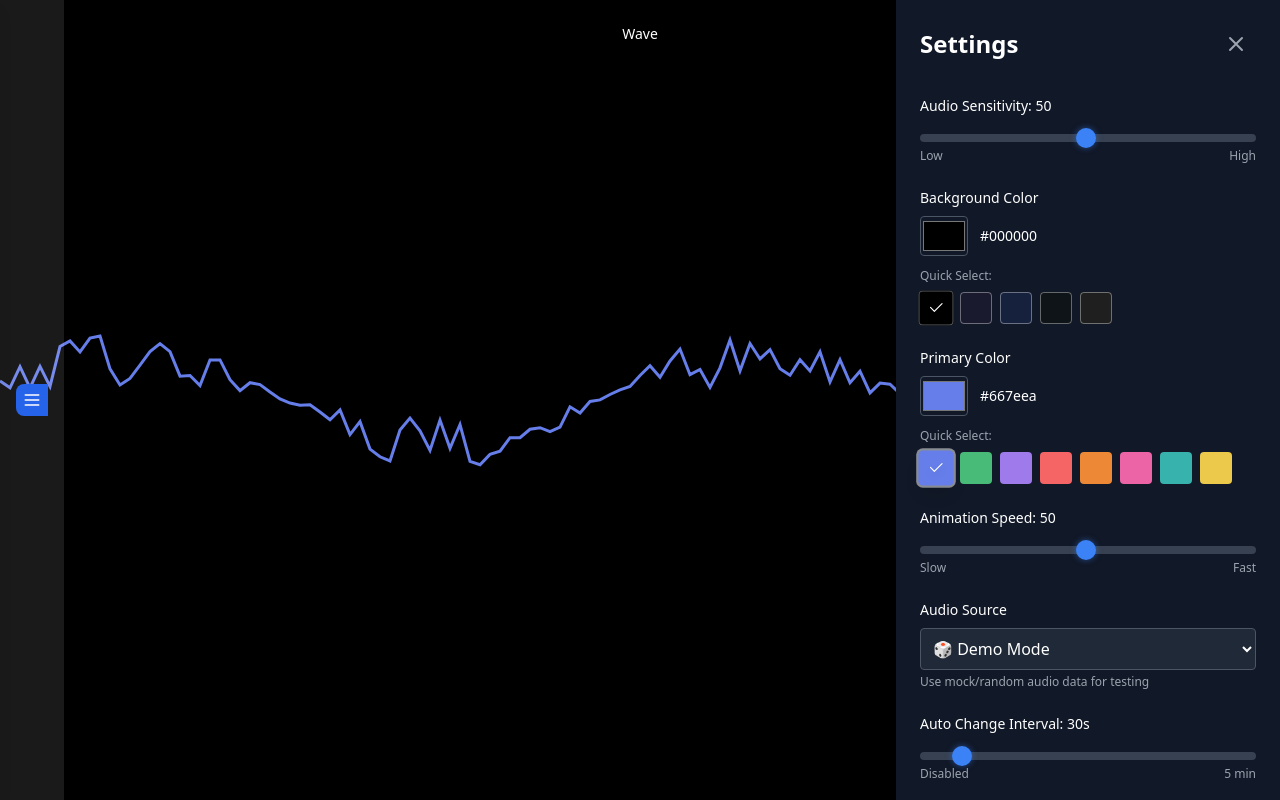
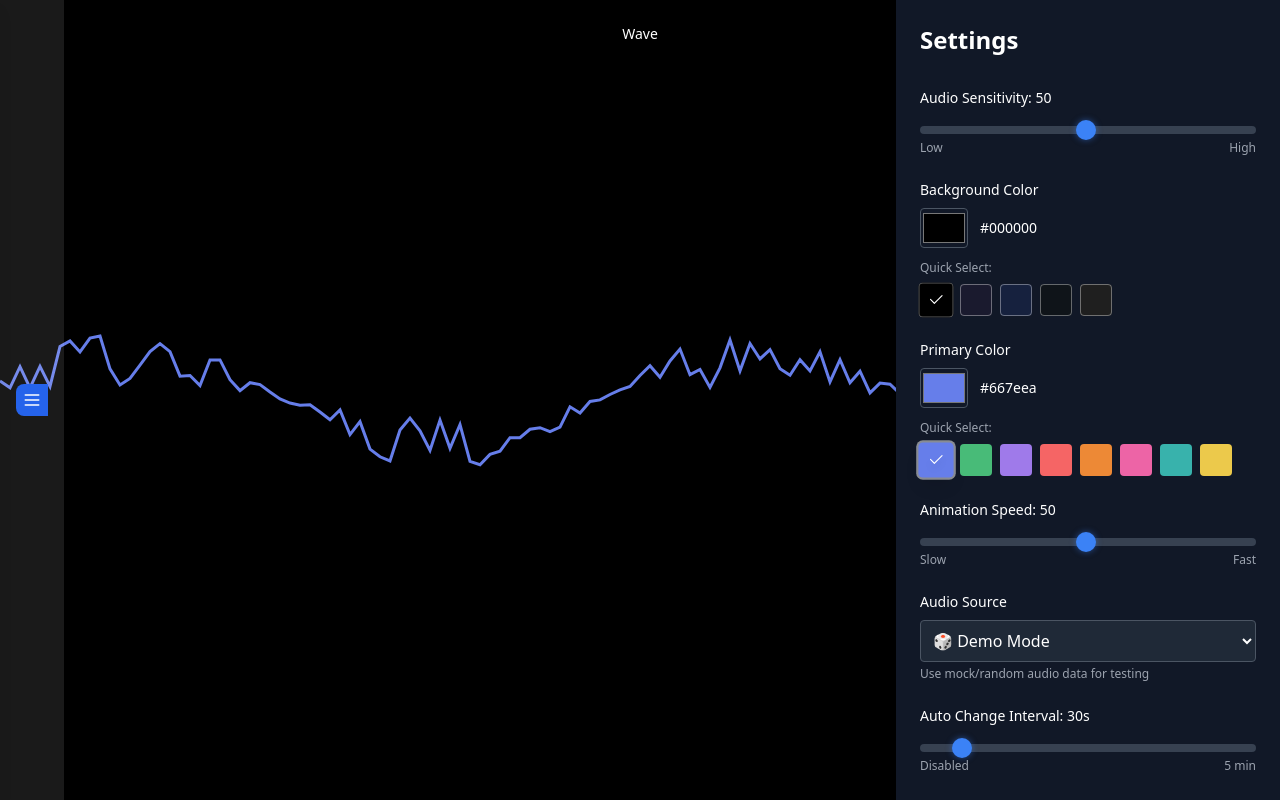
Before and after one commit to ast0ne1/FlowThing, a React (Vite) app: page / in a window 1280 px wide. Both pictures are taken after a click on the element 1248 px from the left and 400 px from the top of the page. Built offline with nearby package versions, Linux system fonts and the light colour scheme.

Commit message:
Update SettingsPanel.tsx

```diff
--- a/src/components/SettingsPanel.tsx
+++ b/src/components/SettingsPanel.tsx
@@ -44,14 +44,6 @@ const SettingsPanel: React.FC<SettingsPanelProps> = ({
         {/* Header */}
         <div className="flex justify-between items-center mb-4 sm:mb-6 sticky top-0 bg-gray-900 pb-2">
           <h2 className="text-xl sm:text-2xl font-bold">Settings</h2>
-          <button
-            onClick={onClose}
-            className="text-gray-400 hover:text-white transition-colors p-2 flex-shrink-0"
-          >
-            <svg className="w-5 h-5 sm:w-6 sm:h-6" fill="none" stroke="currentColor" viewBox="0 0 24 24">
-              <path strokeLinecap="round" strokeLinejoin="round" strokeWidth={2} d="M6 18L18 6M6 6l12 12" />
-            </svg>
-          </button>
         </div>
 
         {/* Settings Content */}
```
